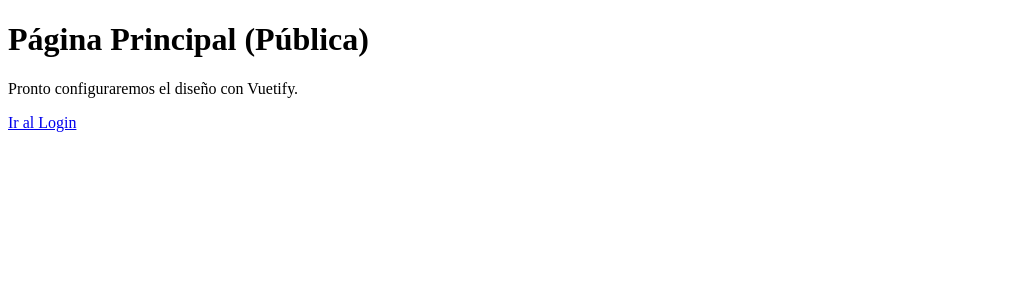
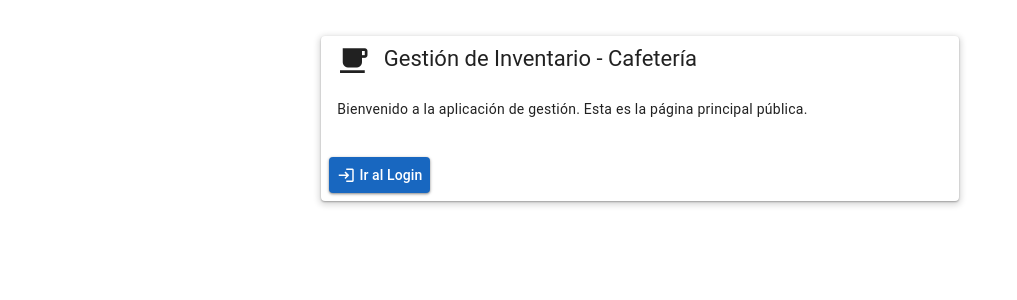
Before and after one commit to marcos10547/AA2-Pagina-web--MF, a Vue app in the folder frontend/: page / in a window 1280 px wide. Shown: the top 300 px of the page, without its empty margins (0-1017 px from the left). Built offline with nearby package versions, Linux system fonts and the light colour scheme.

Commit message:
instalación y configuración de vuetify con diseño base

```diff
--- a/frontend/package.json
+++ b/frontend/package.json
@@ -9,11 +9,14 @@
     "preview": "vite preview"
   },
   "dependencies": {
+    "@mdi/font": "^7.4.47",
     "pinia": "^3.0.4",
+    "sass": "^1.97.3",
     "vee-validate": "^4.15.1",
     "vue": "^3.5.25",
     "vue-i18n": "^11.2.8",
     "vue-router": "^5.0.3",
+    "vuetify": "^4.0.0",
     "yup": "^1.7.1"
   },
   "devDependencies": {
--- a/frontend/src/App.vue
+++ b/frontend/src/App.vue
@@ -3,7 +3,11 @@
 </script>
 
 <template>
-  <router-view />
+  <v-app>
+    <v-main>
+      <router-view />
+    </v-main>
+  </v-app>
 </template>
 
 <style>
--- a/frontend/src/main.ts
+++ b/frontend/src/main.ts
@@ -2,10 +2,12 @@ import { createApp } from 'vue'
 import { createPinia } from 'pinia'
 import App from './App.vue'
 import router from './router'
+import vuetify from './plugins/vuetify'
 
 const app = createApp(App)
 
 app.use(createPinia())
 app.use(router)
+app.use(vuetify)
 
 app.mount('#app')
--- /dev/null
+++ b/frontend/src/plugins/vuetify.ts
@@ -0,0 +1,31 @@
+import 'vuetify/styles'
+import { createVuetify } from 'vuetify'
+import * as components from 'vuetify/components'
+import * as directives from 'vuetify/directives'
+import { aliases, mdi } from 'vuetify/iconsets/mdi'
+import '@mdi/font/css/materialdesignicons.css'
+
+const vuetify = createVuetify({
+    components,
+    directives,
+    icons: {
+        defaultSet: 'mdi',
+        aliases,
+        sets: {
+            mdi,
+        },
+    },
+    theme: {
+        defaultTheme: 'light',
+        themes: {
+            light: {
+                colors: {
+                    primary: '#1867C0',
+                    secondary: '#5CBBFF',
+                },
+            },
+        },
+    },
+})
+
+export default vuetify
--- a/frontend/src/views/HomeView.vue
+++ b/frontend/src/views/HomeView.vue
@@ -1,7 +1,25 @@
 <template>
-  <div class="home">
-    <h1>Página Principal (Pública)</h1>
-    <p>Pronto configuraremos el diseño con Vuetify.</p>
-    <router-link to="/login">Ir al Login</router-link>
-  </div>
+  <v-container>
+    <v-row justify="center">
+      <v-col cols="12" md="8">
+        <v-card class="mt-5" elevation="2">
+          <v-card-title class="text-h4 primary--text">
+            <v-icon icon="mdi-coffee" class="mr-2"></v-icon>
+            Gestión de Inventario - Cafetería
+          </v-card-title>
+
+          <v-card-text>
+            <p class="text-body-1">Bienvenido a la aplicación de gestión. Esta es la página principal pública.</p>
+          </v-card-text>
+
+          <v-card-actions>
+            <v-btn color="primary" variant="elevated" to="/login">
+              <v-icon icon="mdi-login" class="mr-1"></v-icon>
+              Ir al Login
+            </v-btn>
+          </v-card-actions>
+        </v-card>
+      </v-col>
+    </v-row>
+  </v-container>
 </template>
```
Also changed, not shown: 1 other file (tests, documents, lock files or other folders).
